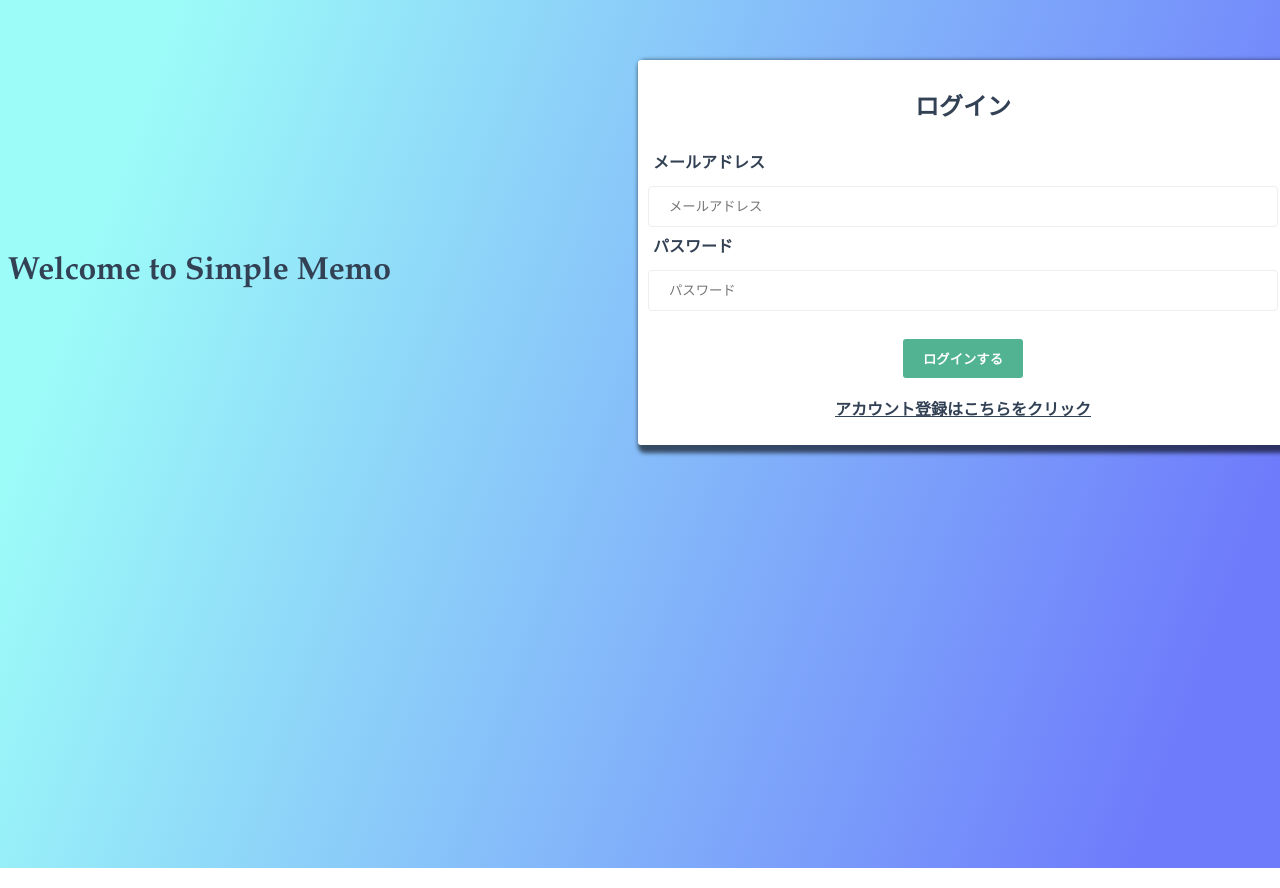
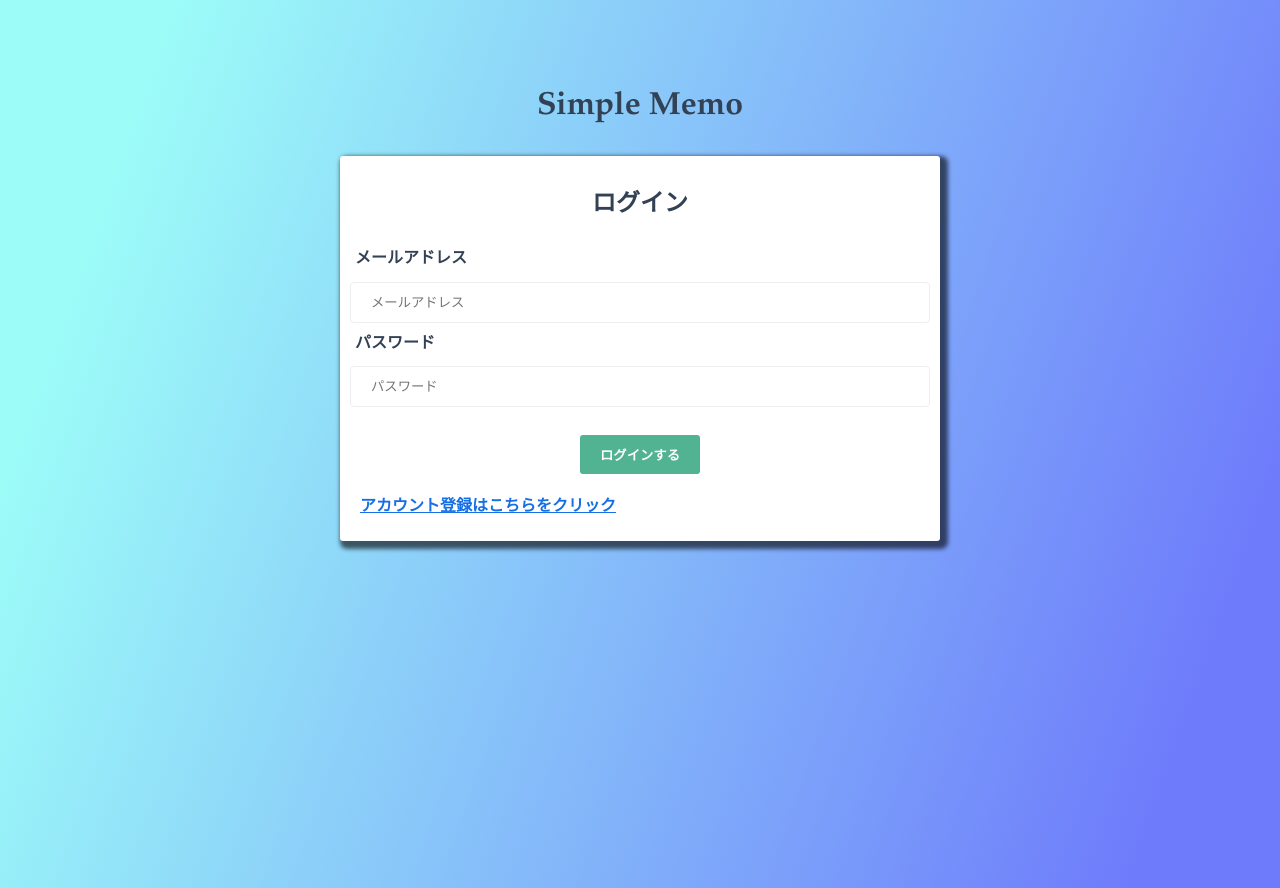
Before and after one commit to Makoto335/memo-vue, a Vue app: page / in a window 1280 px wide. Built offline with nearby package versions, Linux system fonts and the light colour scheme.

Commit message:
Change layouts and Refactor code

```diff
--- a/src/components/SignupForm.vue
+++ b/src/components/SignupForm.vue
@@ -2,9 +2,9 @@
   <div class="SignupForm">
     <h2>アカウントを登録</h2>
     <form @submit.prevent="signUp">
-      <div class="SignupForm_UploadImage">
+      <div class="SignupForm_UploadAvatar">
         <img class="SignupForm_Avatar" :src="preview" />
-        <label class="sample">
+        <label class="SignupForm_CameraIcon">
           <input type="file" name="image" @change="selectedImage" />
         </label>
       </div>
@@ -249,7 +249,7 @@ export default {
   &_DateOfBirth {
     margin: 0 0 10px 0;
   }
-  &_UploadImage {
+  &_UploadAvatar {
     margin: 0 auto;
     height: 150px;
     width: 150px;
@@ -265,7 +265,7 @@ export default {
     height: 150px;
     border-radius: 50%;
   }
-  .sample {
+  &_CameraIcon {
     position: absolute;
     bottom: -25px;
     right: 0;
--- a/src/views/WelcomePage.vue
+++ b/src/views/WelcomePage.vue
@@ -2,27 +2,25 @@
   <div class="WelcomePage">
     <div class="WelcomePage_Wrapper">
       <div class="WelcomePage_AppDescription">
-        <AppDescription />
+        <h1>Simple Memo</h1>
       </div>
       <div class="WelcomePage_Form">
-        <div class="WelcomePage_Text">
-        </div>
-        <div v-if="showLoginForm">
-          <LoginForm @redirectToMemoRoom="redirectToMemoRoom"/>
+        <div v-if="showSignUpForm">
+          <SignupForm @redirectToMemoRoom="redirectToMemoRoom" />
           <div class="WelcomePage_Text">
             <p class="WelcomePage_ChangeForm">
-              <span @click="showLoginForm = false"
-                >アカウント登録はこちらをクリック</span
+              <span @click="showSignUpForm = false"
+                >ログインはこちらをクリック</span
               >
             </p>
           </div>
         </div>
-        <div v-if="!showLoginForm">
-          <SignupForm @redirectToMemoRoom="redirectToMemoRoom"/>
+        <div v-if="!showSignUpForm">
+          <LoginForm @redirectToMemoRoom="redirectToMemoRoom" />
           <div class="WelcomePage_Text">
             <p class="WelcomePage_ChangeForm">
-              <span @click="showLoginForm = true"
-                >ログインはこちらをクリック</span
+              <span @click="showSignUpForm = true"
+                >アカウント登録はこちらをクリック</span
               >
             </p>
           </div>
@@ -35,13 +33,12 @@
 <script>
 import LoginForm from "../components/LoginForm.vue";
 import SignupForm from "../components/SignupForm.vue";
-import AppDescription from "../components/AppDescription.vue";
 
 export default {
-  components: { SignupForm, LoginForm, AppDescription },
+  components: { SignupForm, LoginForm },
   data() {
     return {
-      showLoginForm: true,
+      showSignUpForm: false,
     };
   },
   methods: {
@@ -58,30 +55,22 @@ export default {
     font-weight: bold;
     text-decoration: underline;
     cursor: pointer;
+    color: #166fe5;
   }
-  // padding-top: 80px;
   &_Wrapper {
-    display: flex;
-    width: 1280px;
+    width: 600px;
     margin: 60px auto;
-    // background: white;
-    // box-shadow: 4px 4px 4px 4px rgba(0,0,0,0.6);
   }
   &_AppDescription {
-    width: 50%;
-    // background: #51b392;
-    // background-image: linear-gradient(to right, #c6ffdd, #fbd786, #f7797d);
+    text-align: center;
+    margin-top: 80px;
   }
   &_Form {
     margin: 0 auto;
     border-radius: 3px;
     box-shadow: 4px 4px 4px 4px rgba(0, 0, 0, 0.6);
-    // box-shadow: 2px 4px 6px rgba(28, 6, 49, 0.1);
     background: white;
     padding: 10px;
-  }
-  &_Text {
-    text-align: center;
   }
   &_ChangeForm {
     font-size: 16px;
```
Lines whose indentation alone changed are shown as unchanged.
